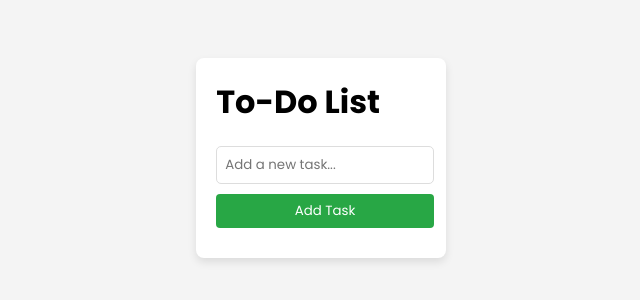
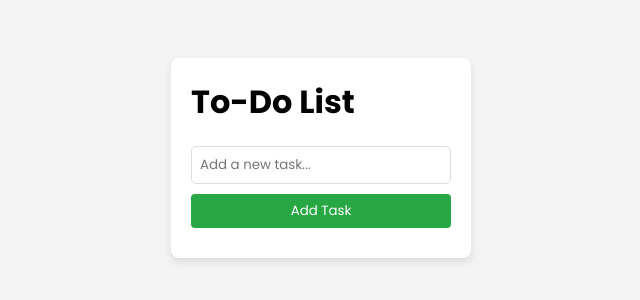
Before and after one commit to FasihDagia/To-Do-List, a plain HTML site: page index.html in a window 1280 px wide. Shown: the part 242-542 px from the top of the page, without its empty margins (319-959 px from the left). Drawn offline with Linux system fonts and the light colour scheme.

Commit message:
fixed panel width

```diff
--- a/styles.css
+++ b/styles.css
@@ -23,7 +23,7 @@ body {
     padding: 20px;
     border-radius: 8px;
     box-shadow: 0 4px 8px rgba(0, 0, 0, 0.1);
-    width: 19.5vw;
+    width: 300px;
 }
 
 h1 {
@@ -31,7 +31,7 @@ h1 {
 }
 
 #new-task {
-    width: 17vw;
+    width: 260px;
     padding: 8px;
     border: 1px solid #ddd;
     border-radius: 5px;
@@ -44,7 +44,7 @@ h1 {
 }
 
 #add-btn {
-    width: 17vw;
+    width: 260px;
     padding: 7px;
     border: none;
     color: white;
```
